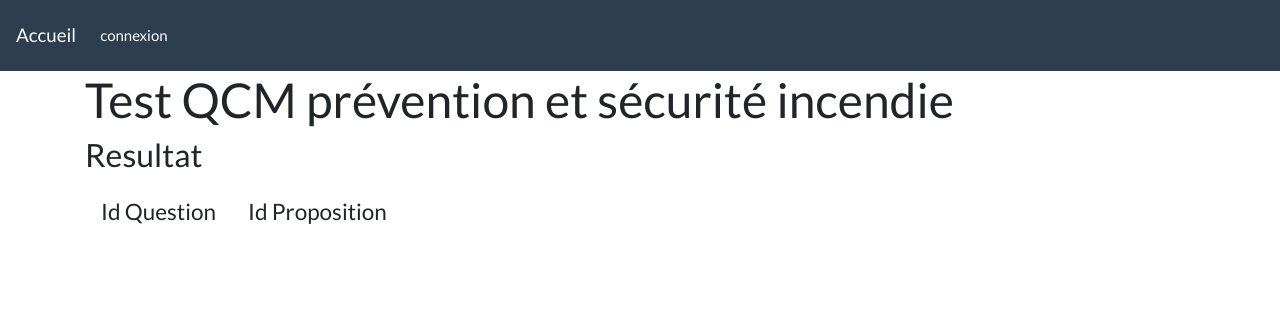
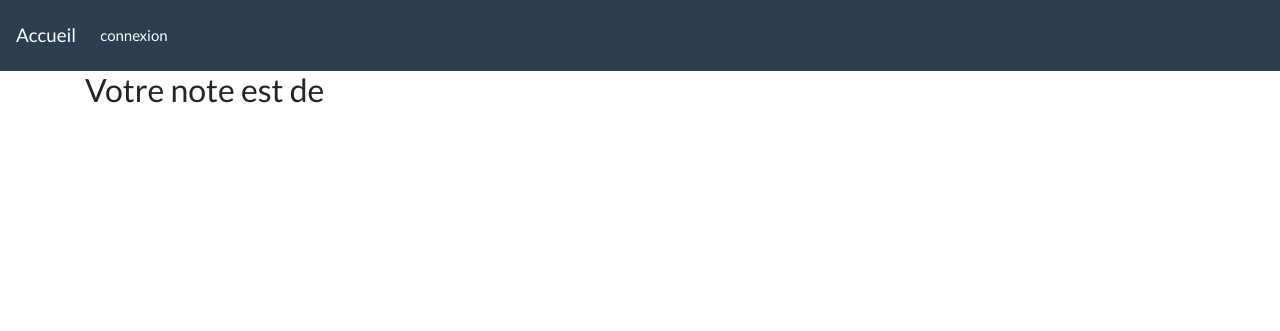
Before and after one commit to Agaroud/qcm, a Symfony app: template templates/qcm/resultat.html.twig in a window 1280 px wide. Shown: the top 331 px of the page. Run offline with Twig, Linux system fonts and the light colour scheme; the template is opened without the code that fills it, so the values that code supplies are empty; some libraries are stand-ins or nearby versions.

Commit message:
calcul et affichage de la note

```diff
--- a/templates/qcm/resultat.html.twig
+++ b/templates/qcm/resultat.html.twig
@@ -2,32 +2,10 @@
 
 {% block body %}
 
-        <div class="questions center-align">
-            <h1>Test QCM prévention et sécurité incendie</h1>
-        </div>
 
-        <div class="questions center-align">
-            <h3 class="center-align">Resultat</h3>
-        </div>
-        <div class="questions d-flex flex-row bd-highlight mb-3">
-            <div class="p-3">
-            <h4 >Id Question</h4>
-            {% for quests in quest  %}
-                <h4>{{quests}}</h4>
-            {% endfor %}
-            </div>
-            <div class="p-3">
-            <h4>Id Proposition</h4>
-            {% for props in prop  %}
-                <h4>{{props}}</h4>
-            {% endfor %}
+            <h3>Votre note est de {{note}}</h3>
 
             </div>
         </div>
 
-
-
-
-
-
 {% endblock %}
```
Also changed, not shown: src/Controller/QcmController.php (+9 -4 lines), src/Repository/PropositionRepository.php (+17 -3 lines).
